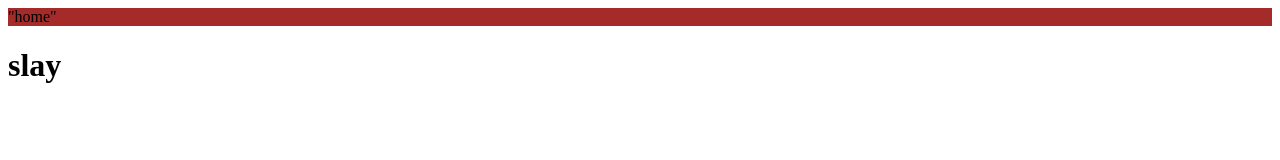
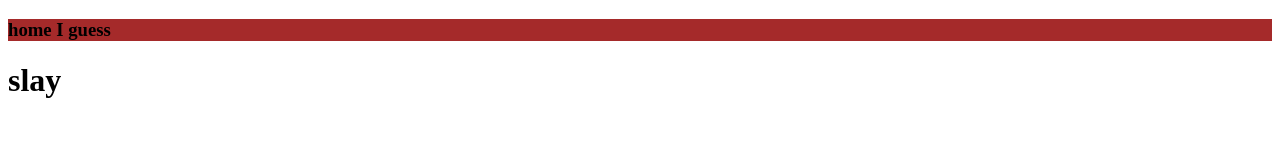
Before and after one commit to SFloreaWSC/Year-11-Portfolio, a plain HTML site: page index.html in a window 1280 px wide. Drawn offline with Linux system fonts and the light colour scheme.

Commit message:
wertyuio

```diff
--- a/index.html
+++ b/index.html
@@ -8,7 +8,7 @@
 </head>
 <header>
     <div class="breakfast">
-        "home"
+        <h3>home I guess</h3>
     </div>
 </header>
 <body>
```
